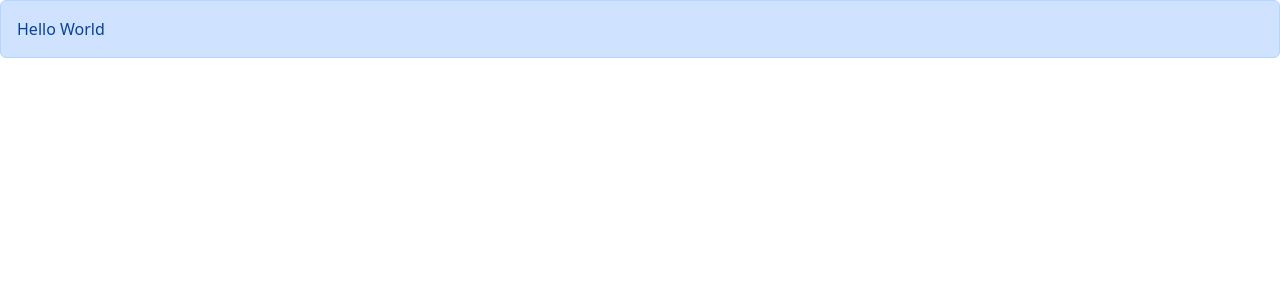
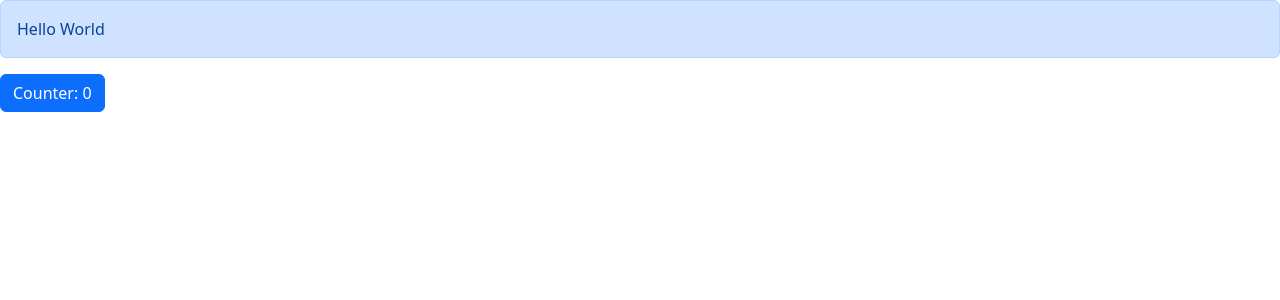
Before and after one commit to Travis200/City_Selector_Website, a React (Vite) app: page / in a window 1280 px wide. Shown: the top 300 px of the page. Built offline with nearby package versions, Linux system fonts and the light colour scheme.

Commit message:
Added incremental button counter

```diff
--- a/src/App.tsx
+++ b/src/App.tsx
@@ -1,9 +1,11 @@
 import Alert from "./components/Alert";
+import Button from "./components/Button";
 
 const App = () => {
   return (
     <div>
       <Alert>Hello World</Alert>
+      <Button>Counter: </Button>
     </div>
   );
 };
--- /dev/null
+++ b/src/components/Button.tsx
@@ -0,0 +1,19 @@
+import React, { ReactNode, useState } from "react";
+
+interface Props {
+  children: ReactNode;
+}
+
+const Button = ({ children }: Props) => {
+  const [counter, setCounter] = useState(0);
+
+  const handleClick = () => setCounter(counter + 1);
+
+  return (
+    <button type="button" className="btn btn-primary" onClick={handleClick}>
+      {children} {counter}
+    </button>
+  );
+};
+
+export default Button;
```
